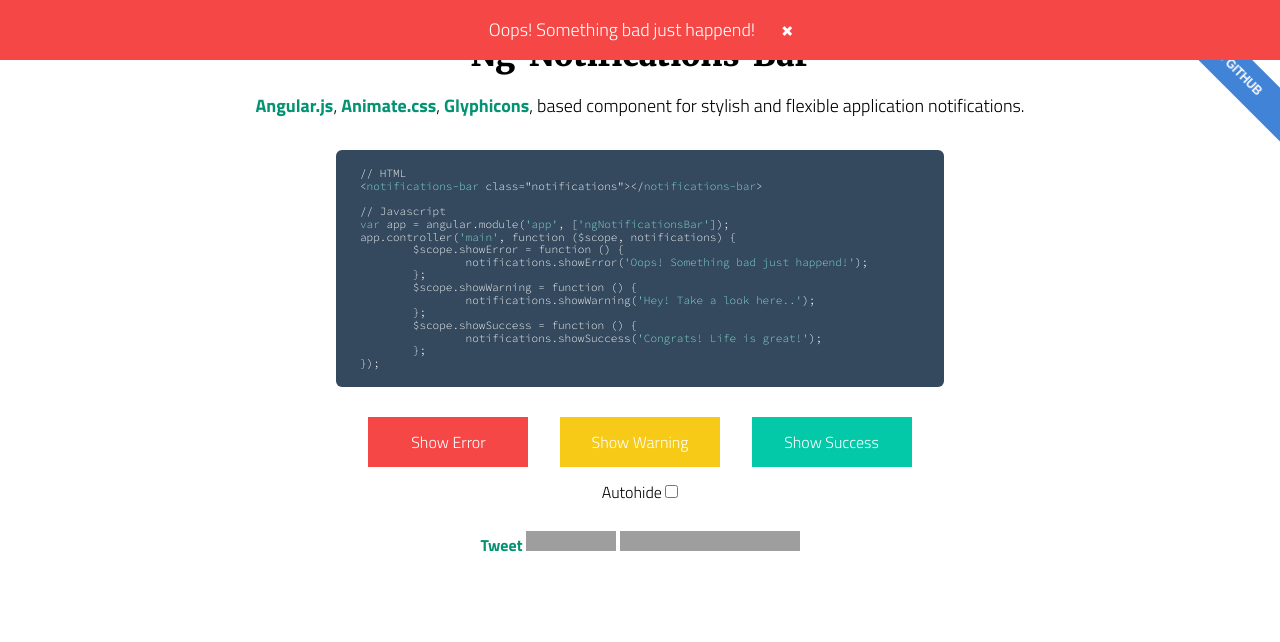
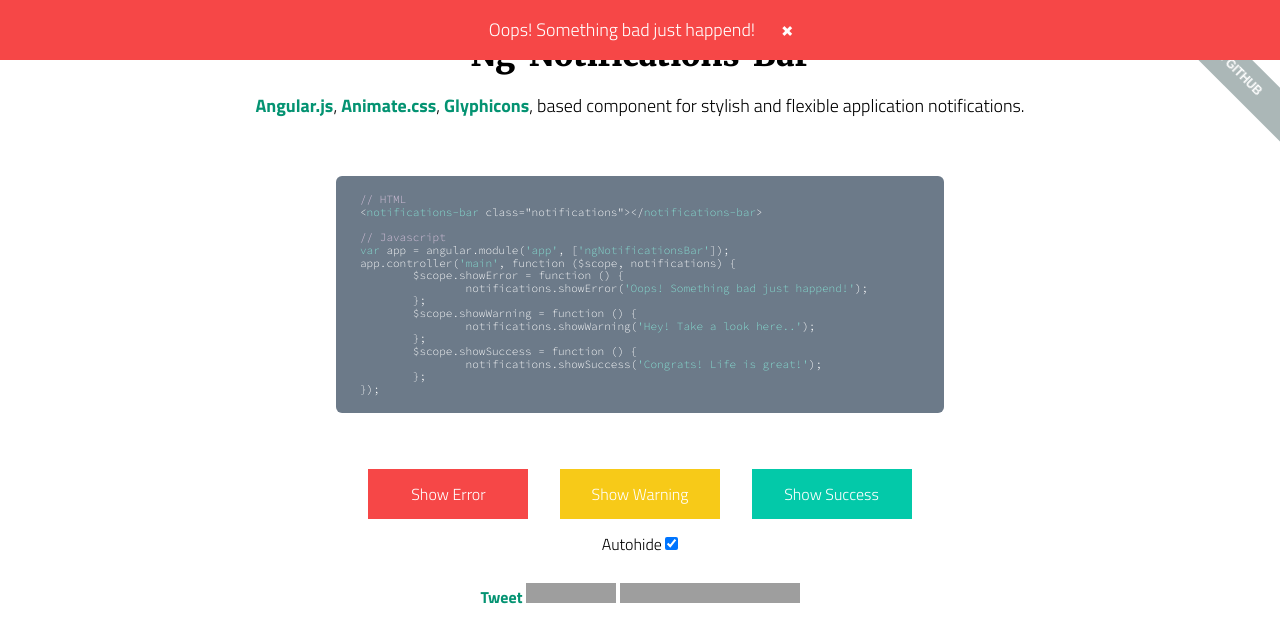
Before and after one commit to alexbeletsky/ng-notifications-bar, a website: page example/index.html in a window 1280 px wide. Both pictures are taken after a click on the button "Show Error". Shown: the top 642 px of the page. Drawn offline with nearby package versions, Linux system fonts and the light colour scheme; grey boxes are pictures that could not be loaded; files whose address does not match are found by name.

Commit message:
example page styles

```diff
--- a/example/css/app.css
+++ b/example/css/app.css
@@ -37,8 +37,8 @@ section.buttons .hide {
 
 section.example {
 	max-width: 560px;
-	margin: 0 auto;
-	background-color: #34495E;
+	margin: 26px auto;
+	background-color: #6C7A89;
 	color: #fff;
 	padding: 6px 24px;
 	border-radius: 6px;
@@ -52,6 +52,10 @@ pre.code {
 
 pre.code .kwrd, pre.code .str {
 	color: #86E2D5;
+}
+
+pre.code .rem {
+	color: #DCC6E0;
 }
 
 footer {
@@ -83,7 +87,7 @@ footer {
 .github-ribbon {
 	font-family: sans-serif;
 	display: block;
-	background: #4183D7;
+	background: #ABB7B7;
 	color: #fff;
 	font-size: 12px;
 	padding: 12px 50px;
--- a/example/index.html
+++ b/example/index.html
@@ -24,7 +24,7 @@
 
 	<section class="example">
 		<pre class="code">
-// HTML
+<span class="rem">// HTML</span>
 &lt;<span class="kwrd">notifications-bar</span> class=&quot;notifications&quot;&gt;&lt;/<span class="kwrd">notifications-bar</span>&gt;
 
 <span class="rem">// Javascript</span>
@@ -49,7 +49,7 @@ app.controller(<span class="str">'main'</span>, function ($scope, notifications)
 
 		<div class="hide">
 			<label for="hide">Autohide</label>
-			<input id="hide" type="checkbox" />
+			<input id="hide" type="checkbox" ng-model="hide" />
 		</div>
 	</section>
 
--- a/example/js/app.js
+++ b/example/js/app.js
@@ -1,16 +1,18 @@
 var app = angular.module('app', ['ngNotificationsBar']);
 
 app.controller('main', function ($scope, notifications) {
+	$scope.hide = true;
+
 	$scope.showError = function () {
-		notifications.showError({message: 'Oops! Something bad just happend!', hide: true});
+		notifications.showError({message: 'Oops! Something bad just happend!', hide: $scope.hide});
 	};
 
 	$scope.showWarning = function () {
-		notifications.showWarning('Hey! Take a look here..');
+		notifications.showWarning({message: 'Hey! Take a look here..', hide: $scope.hide});
 	};
 
 	$scope.showSuccess = function () {
-		notifications.showSuccess('Congrats! Life is great!');
+		notifications.showSuccess({message: 'Congrats! Life is great!', hide: $scope.hide});
 	};
 
 });
--- a/src/ngNotificationsBar.js
+++ b/src/ngNotificationsBar.js
@@ -65,9 +65,8 @@
 					if (hide) {
 						var timer = $timeout(function () {
 							// TODO: apply the animation
-							// remove notification
+
 							notifications.splice(index - 1, 1);
-							// clear timeout
 							$timeout.cancel(timer);
 						}, defaultTimeout);
 					}
```
